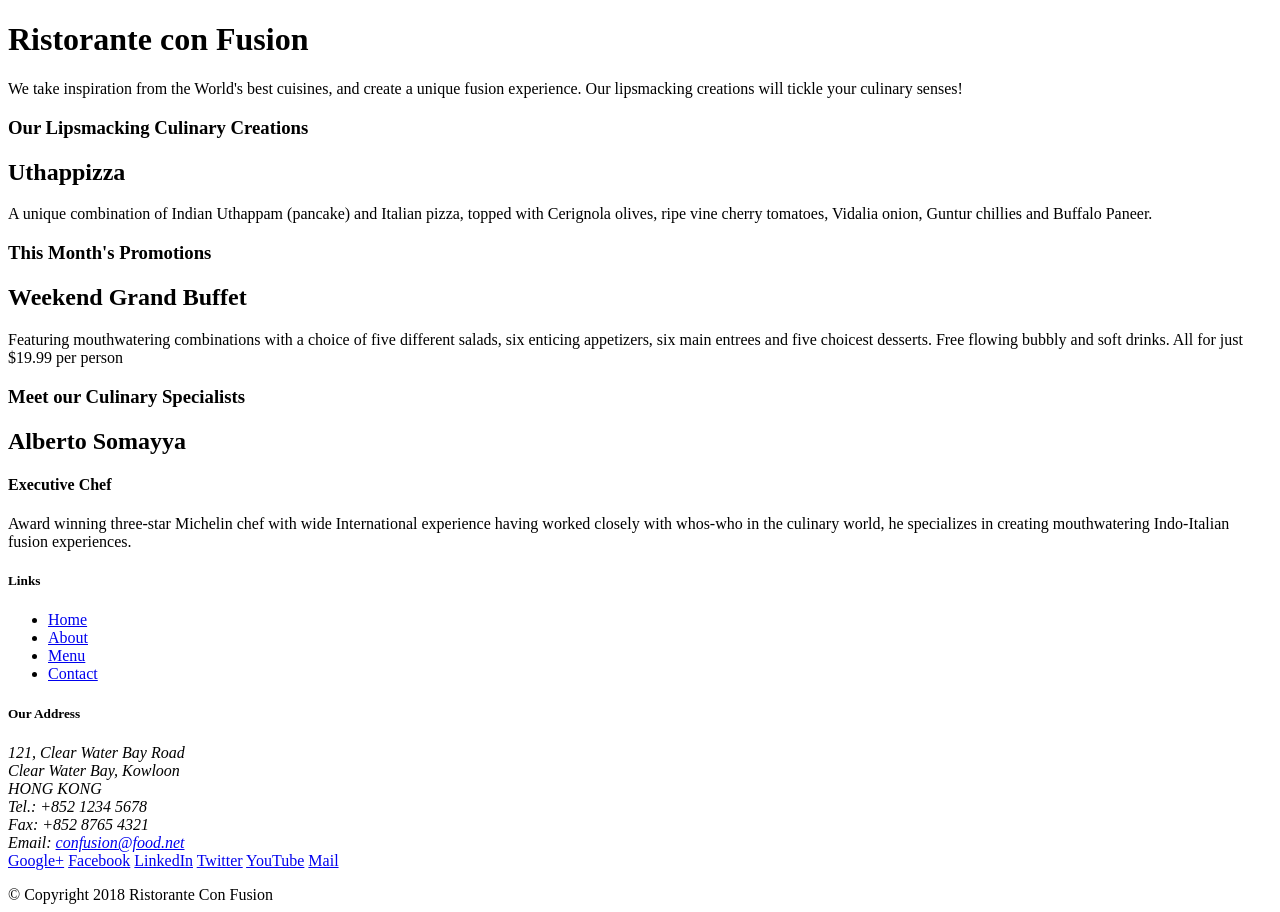
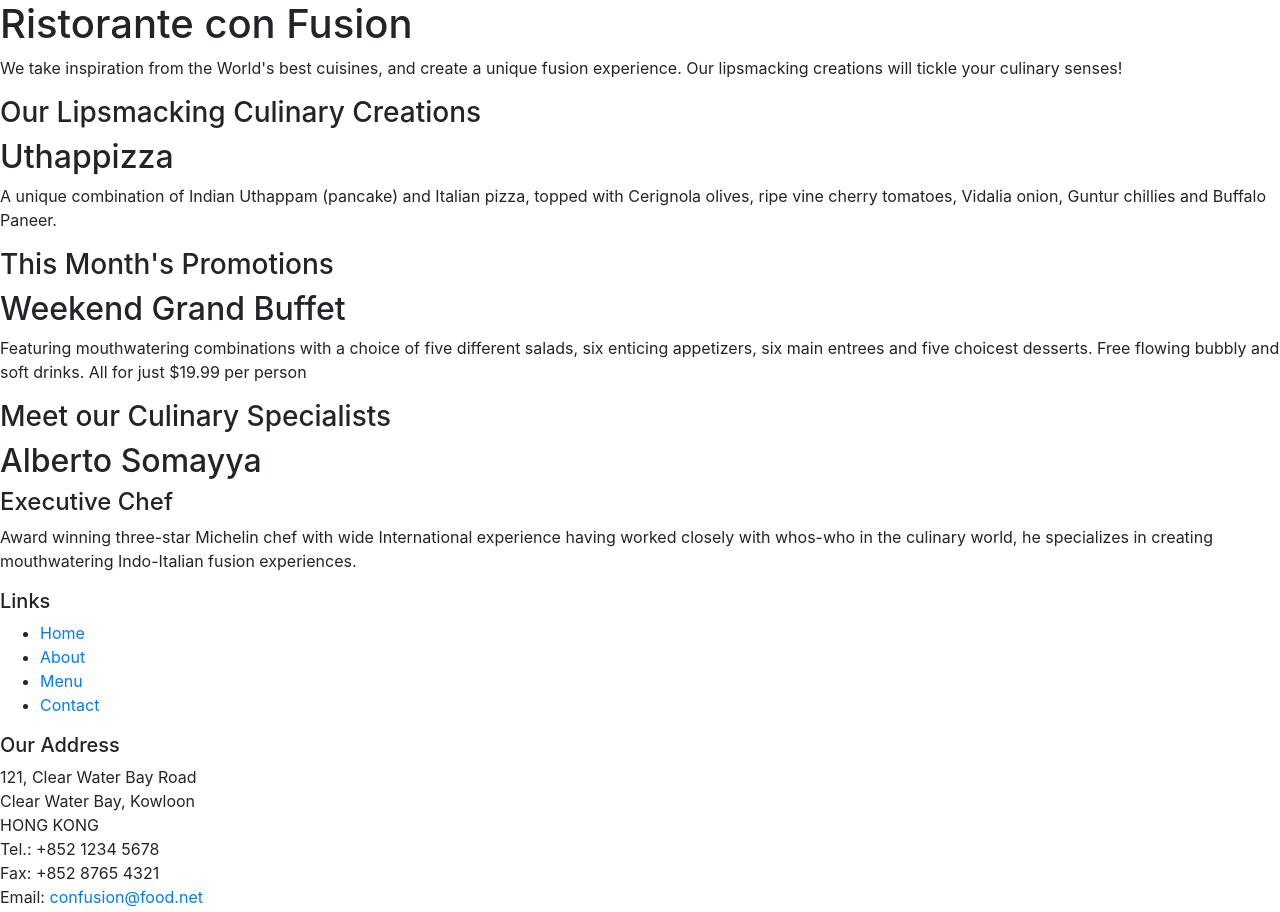
Before and after one commit to juanDapr/FRONT-END, a website: page index.html in a window 1280 px wide. Shown: the top 912 px of the page. Drawn offline with nearby package versions, Linux system fonts and the light colour scheme.

Commit message:
intro. Boostrap

```diff
--- a/index.html
+++ b/index.html
@@ -2,6 +2,9 @@
 <html lang="en">
 
 <head>
+    <meta charset="utf-8">
+    <meta name="viewport" content="width=device-width, initial-scale=1, shrink-to-fit=no">
+    <link rel="stylesheet" href="node_modules/bootstrap/dist/css/bootstrap.min.css">
     <title>Ristorante Con Fusion</title>
 </head>
 
--- a/package.json
+++ b/package.json
@@ -12,5 +12,10 @@
   "license": "ISC",
   "devDependencies": {
     "lite-server": "^2.3.0"
+  },
+  "dependencies": {
+    "bootstrap": "^4.5.0",
+    "jquery": "^3.3.1",
+    "popper.js": "^1.12.9"
   }
 }
```
Also changed, not shown: 1 other file.
